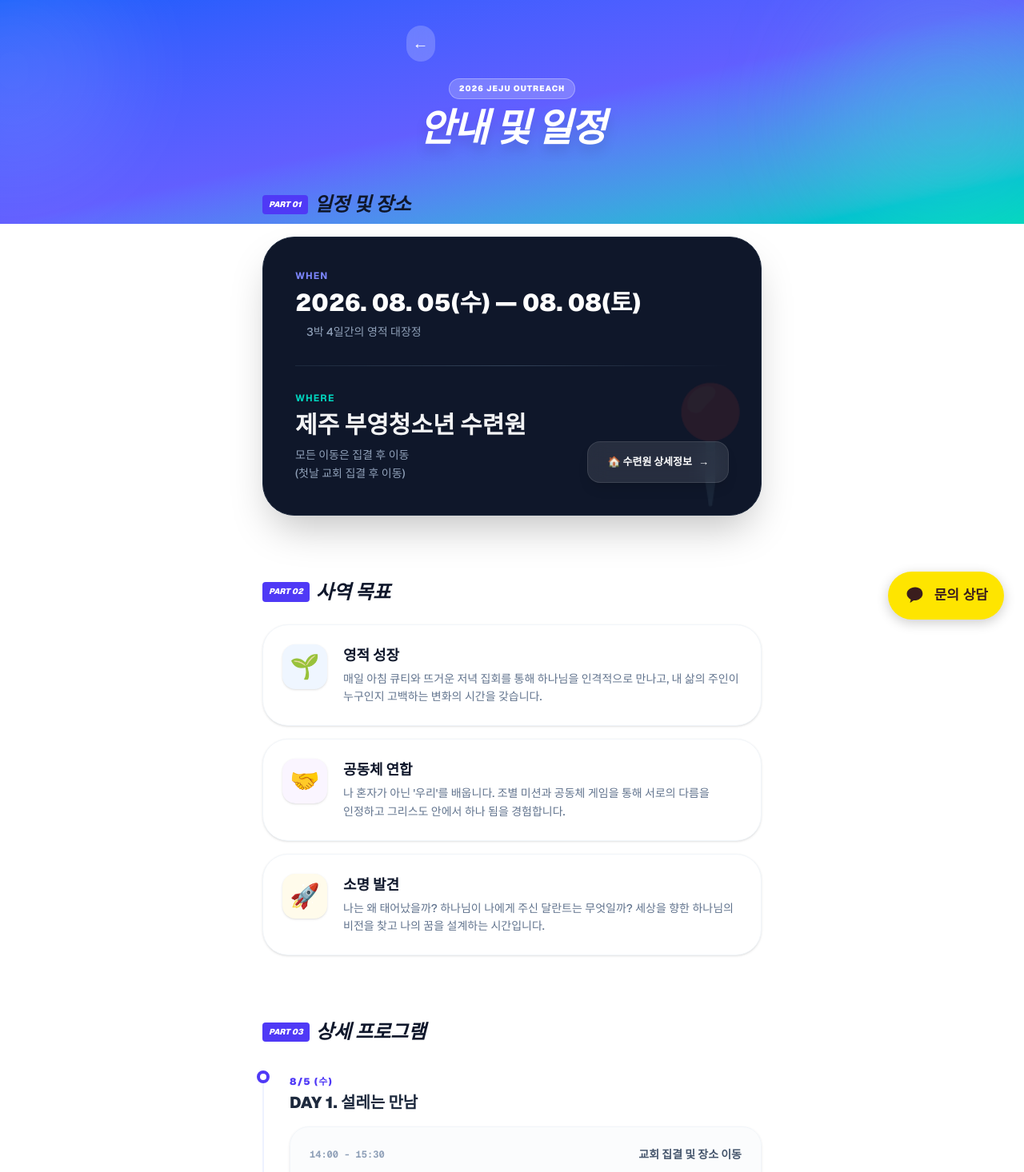
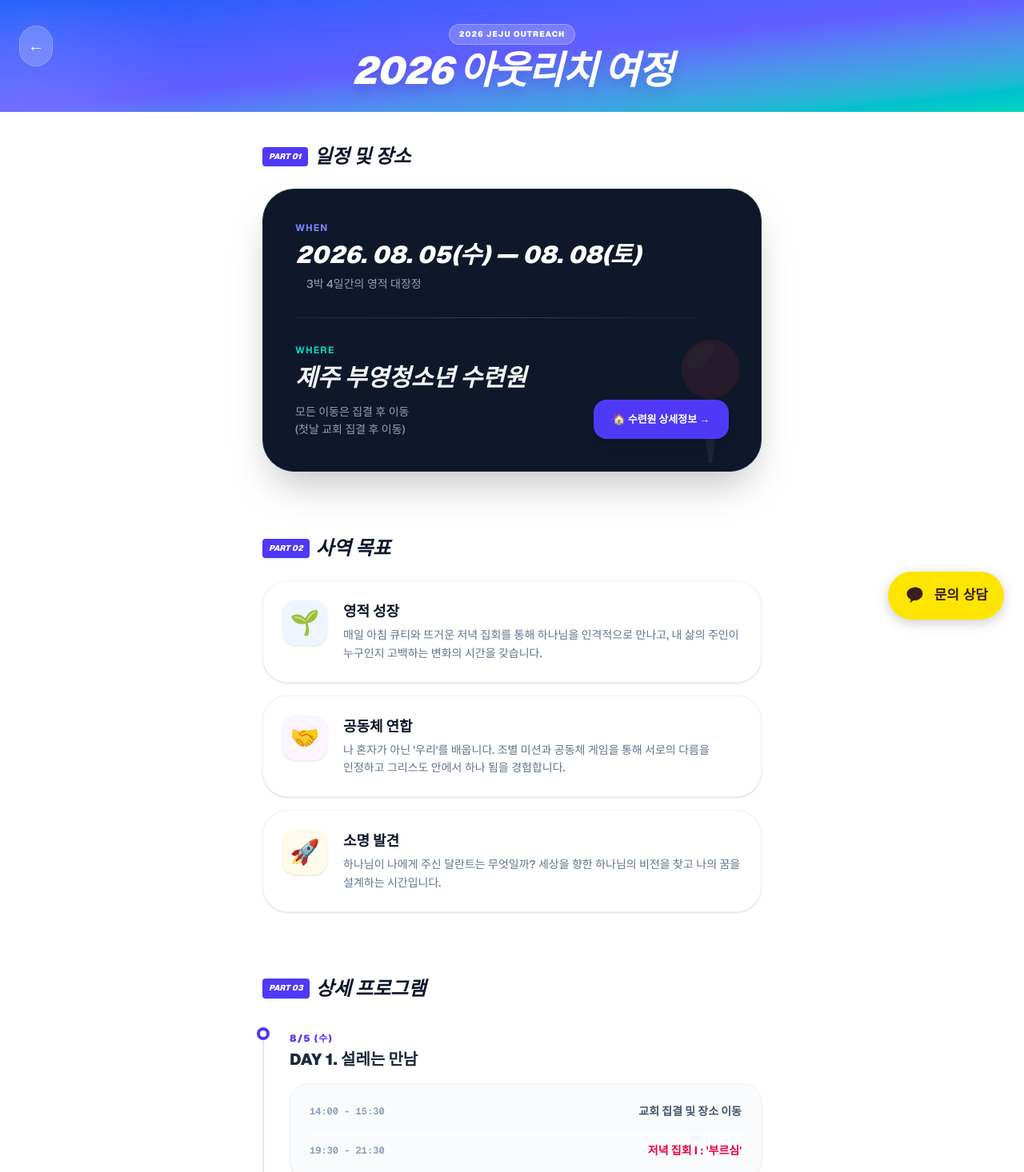
Before and after one commit to Youngdae-SKKU/NSVC_Out_reach, a Next.js app: page /intro in a window 1280 px wide. Shown: the top 1466 px of the page at 80% size. Built offline with nearby package versions, Linux system fonts and the light colour scheme.

Commit message:
카카오 채널 연동 및 아웃리치 여정 디자인 최종 수정 완료

```diff
--- a/app/KakaoChatButton.tsx
+++ b/app/KakaoChatButton.tsx
@@ -3,7 +3,7 @@
 export default function KakaoChatButton() {
   // 🔗 선생님의 진짜 오픈채팅방 링크가 이미 들어가 있을 것입니다.
   // 예시: const chatUrl = "https://open.kakao.com/o/s1234abc";
-  const chatUrl = "https://open.kakao.com/o/..."; // 여기에 실제 링크가 들어있어야 합니다.
+  const chatUrl = "http://pf.kakao.com/_klxmlX/chat"; // 여기에 실제 링크가 들어있어야 합니다.
 
   return (
     <a
--- a/app/intro/page.tsx
+++ b/app/intro/page.tsx
@@ -20,7 +20,7 @@ export default function IntroPage() {
       title: "소명 발견",
       emoji: "🚀",
       color: "bg-amber-50 text-amber-600",
-      desc: "나는 왜 태어났을까? 하나님이 나에게 주신 달란트는 무엇일까? 세상을 향한 하나님의 비전을 찾고 나의 꿈을 설계하는 시간입니다."
+      desc: "하나님이 나에게 주신 달란트는 무엇일까? 세상을 향한 하나님의 비전을 찾고 나의 꿈을 설계하는 시간입니다."
     }
   ];
 
@@ -30,7 +30,6 @@ export default function IntroPage() {
       date: "8/5 (수)",
       items: [
         { time: "14:00 - 15:30", task: "교회 집결 및 장소 이동", color: "text-slate-600" },
-        { time: "16:30 - 18:00", task: "오리엔테이션 & 아이스브레이킹", color: "text-blue-600" },
         { time: "19:30 - 21:30", task: "저녁 집회 I : '부르심'", color: "text-rose-600 font-black" },
       ]
     },
@@ -38,7 +37,6 @@ export default function IntroPage() {
       day: "DAY 2. 깊어지는 교제",
       date: "8/6 (목)",
       items: [
-        { time: "10:00 - 12:00", task: "조별 큐티 및 말씀 나눔", color: "text-slate-600" },
         { time: "14:00 - 17:00", task: "워터 페스티벌 & 공동체 게임", color: "text-sky-500 font-black" },
         { time: "19:30 - 21:30", task: "저녁 집회 II : '회복'", color: "text-rose-600 font-black" },
       ]
@@ -48,7 +46,6 @@ export default function IntroPage() {
       date: "8/7 (금)",
       items: [
         { time: "10:00 - 15:00", task: "아웃도어 미션 투어 (팀별활동)", color: "text-amber-600 font-black" },
-        { time: "16:00 - 18:00", task: "특강 : '나의 소명을 찾아서'", color: "text-slate-600" },
         { time: "19:30 - 22:00", task: "성령 대망회 & 기도회", color: "text-rose-600 font-black" },
       ]
     },
@@ -65,36 +62,38 @@ export default function IntroPage() {
   return (
     <div className="min-h-screen bg-white pb-24 font-sans text-slate-900 leading-relaxed">
 
-      {/* 🚀 변경됨: 상단 헤더 - 제주의 활기찬 에너지를 담은 그라데이션 배경 */}
-      <div className="relative h-[280px] flex items-center justify-center overflow-hidden bg-gradient-to-br from-blue-600 via-indigo-500 to-teal-400">
-        {/* 장식용 빛무리 */}
+      {/* 🚀 헤더: 높이를 안정적으로 140px로 설정 */}
+      <div className="relative h-[140px] flex items-center justify-center overflow-hidden bg-gradient-to-br from-blue-600 via-indigo-500 to-teal-400">
+        {/* 뒤로 가기 버튼: 좌측 상단 여백 확보 */}
+        <Link href="/" className="absolute left-6 top-8 p-2.5 bg-white/20 hover:bg-white/30 rounded-full transition-colors backdrop-blur-md z-30 border border-white/20">
+          <span className="text-white text-xl">←</span>
+        </Link>
+
+        {/* 배경 효과 */}
         <div className="absolute top-[-20%] left-[-10%] w-72 h-72 bg-white/10 rounded-full blur-3xl animate-pulse"></div>
-        <div className="absolute bottom-[-10%] right-[-5%] w-80 h-80 bg-teal-300/20 rounded-full blur-3xl"></div>
 
         <div className="relative z-10 text-center px-4">
-          <Link href="/" className="absolute -top-16 left-0 p-2 bg-white/20 hover:bg-white/30 rounded-full transition-colors backdrop-blur-md">
-            <span className="text-white text-xl">←</span>
-          </Link>
-          <span className="inline-block py-1 px-3 rounded-full bg-white/20 text-[10px] font-black text-white mb-3 backdrop-blur-md border border-white/30 tracking-widest uppercase">
+          <span className="inline-block py-1 px-3 rounded-full bg-white/20 text-[10px] font-black text-white mb-2 backdrop-blur-md border border-white/30 tracking-widest uppercase">
             2026 JEJU OUTREACH
           </span>
-          <h1 className="text-4xl md:text-5xl font-black text-white tracking-tight drop-shadow-xl italic">
-            안내 및 일정
+          <h1 className="text-3xl md:text-5xl font-black text-white tracking-tight drop-shadow-xl italic">
+            2026 아웃리치 여정
           </h1>
         </div>
       </div>
 
-      <div className="max-w-2xl mx-auto px-6 -mt-10 relative z-20 space-y-20">
+      {/* 🚀 여백 조정: -mt-6을 제거하고 mt-10을 주어 겹침 현상 해결 */}
+      <div className="max-w-2xl mx-auto px-6 mt-10 relative z-20 space-y-20">
 
         {/* 1. 일정 및 장소 섹션 */}
         <section className="animate-in fade-in slide-in-from-bottom-4 duration-500">
           <div className="flex items-center gap-2 mb-6">
-            <span className="bg-indigo-600 text-white text-[10px] font-black px-2 py-1 rounded italic uppercase">Part 01</span>
+            <span className="bg-indigo-600 text-white text-[10px] font-black px-2 py-1 rounded italic uppercase shadow-sm">Part 01</span>
             <h2 className="text-2xl font-black italic">일정 및 장소</h2>
           </div>
 
           <div className="relative group overflow-hidden rounded-[2.5rem] bg-[#0F172A] p-8 md:p-10 text-white shadow-2xl border border-slate-800">
-            {/* 장식 아이콘 */}
+            {/* 배경 아이콘 */}
             <div className="absolute -right-6 -bottom-6 opacity-10 group-hover:scale-110 transition-transform duration-700">
               <span className="text-[140px]">📍</span>
             </div>
@@ -102,7 +101,7 @@ export default function IntroPage() {
             <div className="relative z-10 space-y-8">
               <div>
                 <p className="text-indigo-400 font-bold text-xs mb-2 uppercase tracking-widest">When</p>
-                <p className="text-2xl md:text-3xl font-black">2026. 08. 05(수) — 08. 08(토)</p>
+                <p className="text-2xl md:text-3xl font-black italic">2026. 08. 05(수) — 08. 08(토)</p>
                 <p className="text-slate-400 text-sm mt-2 font-medium flex items-center gap-2">
                   <span className="w-1.5 h-1.5 bg-teal-400 rounded-full animate-ping"></span>
                   3박 4일간의 영적 대장정
@@ -115,21 +114,19 @@ export default function IntroPage() {
                 <p className="text-teal-400 font-bold text-xs mb-2 uppercase tracking-widest">Where</p>
                 <div className="flex flex-col md:flex-row md:items-end justify-between gap-6">
                   <div>
-                    <p className="text-2xl md:text-3xl font-black text-white/95">제주 부영청소년 수련원</p>
-                    <p className="text-slate-400 text-sm mt-2 font-medium leading-relaxed">
+                    <p className="text-2xl md:text-3xl font-black text-white/95 italic leading-tight">제주 부영청소년 수련원</p>
+                    <p className="text-slate-400 text-sm mt-3 font-medium leading-relaxed">
                       모든 이동은 집결 후 이동<br/>(첫날 교회 집결 후 이동)
                     </p>
                   </div>
 
-                  {/* 🚀 추가됨: 수련원 상세정보 버튼 */}
                   <a
                     href="https://www.booyoungyouth.com/index.php"
                     target="_blank"
                     rel="noopener noreferrer"
-                    className="inline-flex items-center gap-2 bg-white/10 hover:bg-white/20 text-white text-[13px] font-black px-6 py-3.5 rounded-2xl backdrop-blur-md border border-white/10 transition-all hover:-translate-y-1 active:scale-95 shadow-lg group/btn"
+                    className="inline-flex items-center gap-2 bg-indigo-600 hover:bg-indigo-500 text-white text-[13px] font-black px-6 py-3.5 rounded-2xl transition-all hover:-translate-y-1 shadow-lg active:scale-95 group/btn"
                   >
-                    🏠 수련원 상세정보
-                    <span className="group-hover/btn:translate-x-1 transition-transform">→</span>
+                    🏠 수련원 상세정보 →
                   </a>
                 </div>
               </div>
@@ -140,14 +137,14 @@ export default function IntroPage() {
         {/* 2. 사역 목표 섹션 */}
         <section className="animate-in fade-in slide-in-from-bottom-4 duration-700 delay-150">
           <div className="flex items-center gap-2 mb-6">
-            <span className="bg-indigo-600 text-white text-[10px] font-black px-2 py-1 rounded italic uppercase">Part 02</span>
+            <span className="bg-indigo-600 text-white text-[10px] font-black px-2 py-1 rounded italic uppercase shadow-sm">Part 02</span>
             <h2 className="text-2xl font-black italic">사역 목표</h2>
           </div>
 
           <div className="space-y-4">
             {goals.map((goal, index) => (
-              <div key={index} className="flex gap-5 p-6 rounded-[2rem] border border-slate-100 hover:border-indigo-100 transition-all bg-white shadow-sm hover:shadow-md">
-                <div className={`shrink-0 w-14 h-14 ${goal.color} rounded-2xl flex items-center justify-center text-3xl shadow-sm`}>
+              <div key={index} className="flex gap-5 p-6 rounded-[2rem] border border-slate-100 hover:border-indigo-100 transition-all bg-white shadow-sm hover:shadow-md group">
+                <div className={`shrink-0 w-14 h-14 ${goal.color} rounded-2xl flex items-center justify-center text-3xl shadow-sm group-hover:scale-110 transition-transform`}>
                   {goal.emoji}
                 </div>
                 <div className="space-y-1">
@@ -164,13 +161,13 @@ export default function IntroPage() {
         {/* 3. 상세 프로그램 섹션 */}
         <section className="animate-in fade-in slide-in-from-bottom-4 duration-1000 delay-300 pb-10">
           <div className="flex items-center gap-2 mb-8">
-            <span className="bg-indigo-600 text-white text-[10px] font-black px-2 py-1 rounded italic uppercase">Part 03</span>
+            <span className="bg-indigo-600 text-white text-[10px] font-black px-2 py-1 rounded italic uppercase shadow-sm">Part 03</span>
             <h2 className="text-2xl font-black italic">상세 프로그램</h2>
           </div>
 
           <div className="space-y-12">
             {schedule.map((day, idx) => (
-              <div key={idx} className="relative pl-8 border-l-2 border-indigo-50">
+              <div key={idx} className="relative pl-8 border-l-2 border-indigo-100">
                 <div className="absolute -left-[9px] top-0 w-4 h-4 rounded-full bg-white border-4 border-indigo-600"></div>
 
                 <div className="mb-4">
@@ -178,7 +175,7 @@ export default function IntroPage() {
                   <h3 className="text-xl font-black text-slate-800">{day.day}</h3>
                 </div>
 
-                <div className="bg-slate-50/50 rounded-3xl p-6 space-y-4 border border-slate-100 shadow-sm">
+                <div className="bg-slate-50/70 rounded-3xl p-6 space-y-4 border border-slate-100 shadow-sm hover:bg-white transition-colors">
                   {day.items.map((item, i) => (
                     <div key={i} className={`flex justify-between items-center ${i !== day.items.length - 1 ? 'border-b border-slate-100 pb-3' : ''}`}>
                       <span className="text-xs font-bold text-slate-400 font-mono">{item.time}</span>
@@ -193,7 +190,7 @@ export default function IntroPage() {
           </div>
         </section>
 
-        {/* 하단 푸터 문구 */}
+        {/* 하단 푸터 */}
         <div className="pt-10 text-center space-y-4 border-t border-slate-100">
           <p className="text-slate-400 text-sm font-medium italic">CONNECT & COMBINE | 2026 SUMMER JEJU</p>
           <h3 className="text-xl font-black leading-tight break-keep">
--- a/app/page.tsx
+++ b/app/page.tsx
@@ -65,7 +65,7 @@ export default async function Home() {
           </h1>
 
           <p className="text-white/95 text-lg md:text-xl mt-2 font-bold italic drop-shadow-md tracking-tight">
-            "연결되고 결합되어(엡 4:16)"
+            "푯대를 향하여 (빌 3:14)"
           </p>
         </div>
       </div>
```
